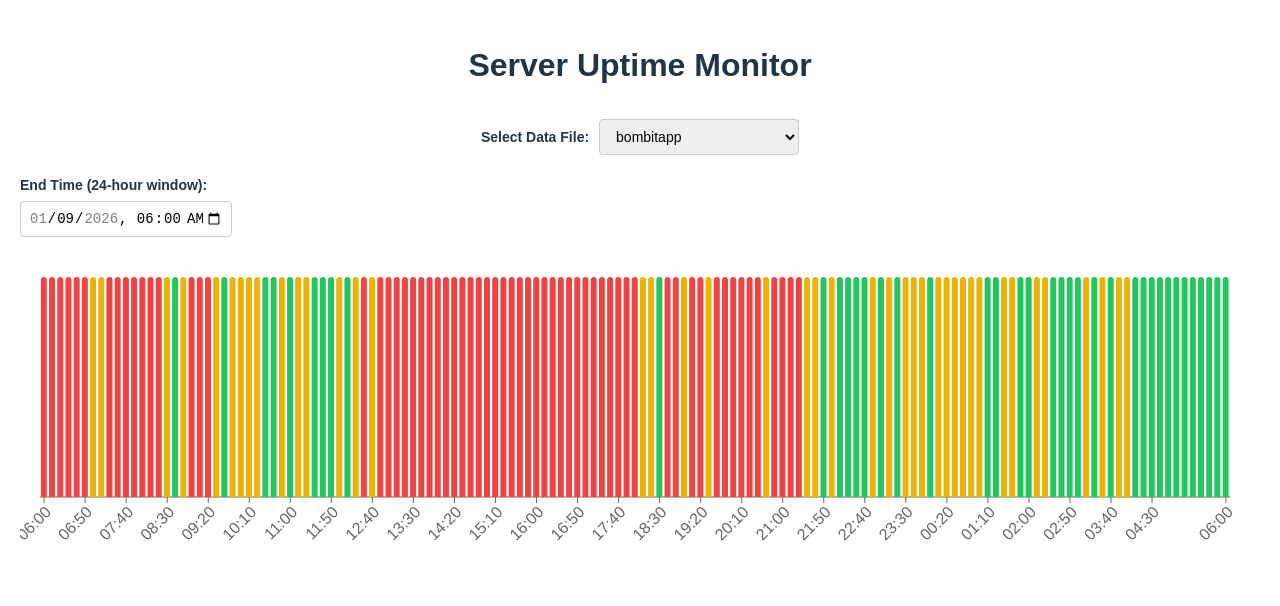
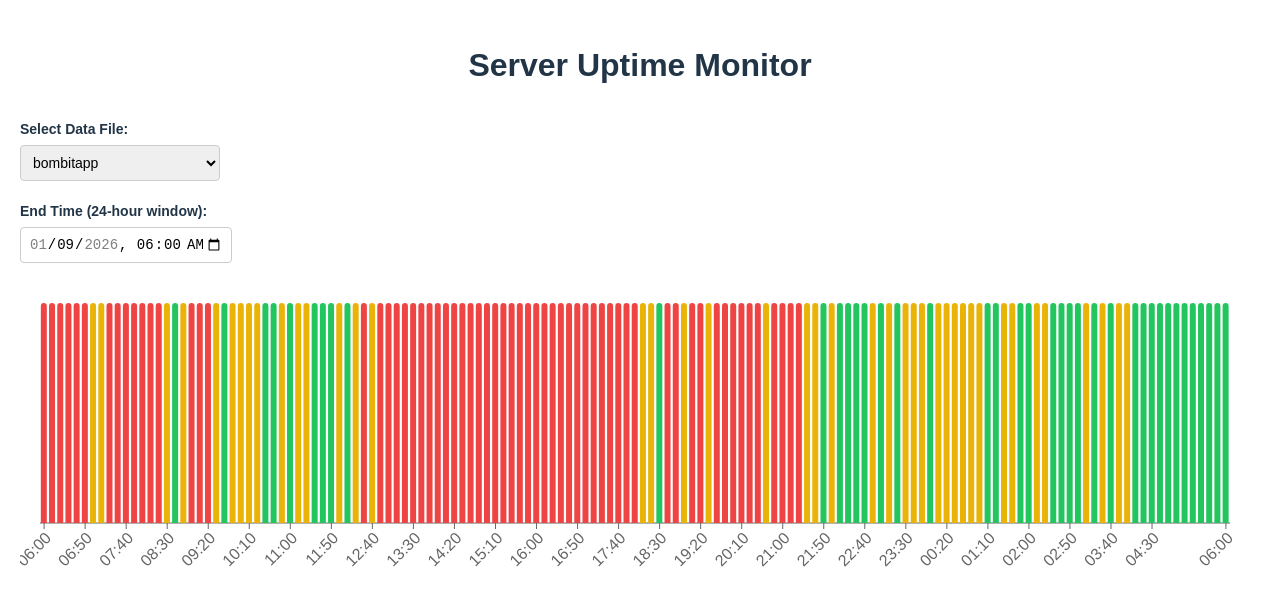
Before and after one commit to luqas11/uptime-monitor, a React (Vite) app: page / in a window 1280 px wide. Shown: the top 606 px of the page. Built offline with nearby package versions, Linux system fonts and the light colour scheme.

Commit message:
UI: improve selector alignment and layout
- Align file selector to left with label on top to match time selector structure
- Update selector layout to use consistent flex column structure
- Bump version to 1.1.2

```diff
--- a/package.json
+++ b/package.json
@@ -1,7 +1,7 @@
 {
   "name": "uptime-monitor",
   "private": true,
-  "version": "1.1.1",
+  "version": "1.1.2",
   "type": "module",
   "scripts": {
     "dev": "vite",
--- a/src/components/ChartSelector.tsx
+++ b/src/components/ChartSelector.tsx
@@ -77,18 +77,17 @@ export function ChartSelector({ onDataChange, onLoadingChange, onErrorChange }:
     <div style={{
       marginBottom: '20px',
       display: 'flex',
-      justifyContent: 'center',
+      gap: '20px',
       alignItems: 'center',
-      gap: '10px'
+      flexWrap: 'wrap'
     }}>
-      <label style={{ fontSize: '14px', fontWeight: 'bold' }}>
-        Select Data File:
-      </label>
+      <label style={{ display: 'flex', flexDirection: 'column', gap: '5px' }}>
+        <span style={{ fontSize: '14px', fontWeight: 'bold' }}>Select Data File:</span>
         <select
           value={selectedFile}
           onChange={handleFileChange}
           style={{
-          padding: '8px 12px',
+            padding: '8px',
             border: '1px solid #ccc',
             borderRadius: '4px',
             fontSize: '14px',
@@ -101,6 +100,7 @@ export function ChartSelector({ onDataChange, onLoadingChange, onErrorChange }:
             </option>
           ))}
         </select>
+      </label>
     </div>
   );
 }
```
Also changed, not shown: 1 other file (tests, documents, lock files or other folders). Lines whose indentation alone changed are shown as unchanged.
